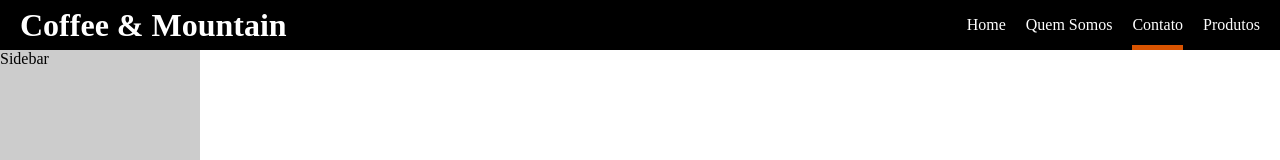
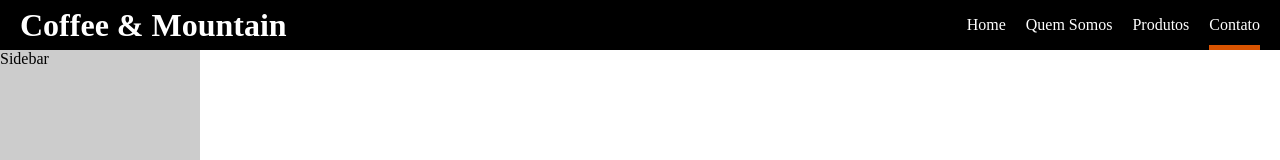
Before and after one commit to ProjetosCursoIF-ValSouza/frontend-react, a React (Vite) app: page /contato in a window 1280 px wide. Shown: the top 160 px of the page. Built offline with nearby package versions, Linux system fonts and the light colour scheme.

Commit message:
novos acertos de config

```diff
--- a/src/App.jsx
+++ b/src/App.jsx
@@ -1,9 +1,10 @@
 import Home from "./components/pages/Home"
 import QuemSomos from "./components/pages/QuemSomos"
+import Produtos from "./components/pages/Produtos"
 import Page404 from "./components/pages/Page404"
 import {Routes, Route} from "react-router-dom"
 import Contato from "./components/pages/Contato"
-import Produtos from "./components/pages/Produtos"
+
 import "./App.css"
 
 const App = () => {
@@ -11,9 +12,10 @@ const App = () => {
     <Routes>
       <Route path="/" element={<Home />} />
       <Route path="/quem-somos" element={<QuemSomos />} />
+      <Route path="/produtos" element={<Produtos />} />
+      <Route path="/contato" element={<Contato />} />
       <Route path="*" element={<Page404 />} />
-      <Route path="/contato" element={<Contato />} />
-      <Route path="/produtos" element={<Produtos />} />
+
     </Routes>
      )
 }
--- a/src/components/layout/Header.jsx
+++ b/src/components/layout/Header.jsx
@@ -9,8 +9,9 @@ const Header = () => {
             <ul>
                 <li><NavLink to="/">Home</NavLink></li>
                 <li><NavLink to="/quem-somos"> Quem Somos</NavLink></li>
+                <li><NavLink to="/Produtos">Produtos</NavLink></li>
                 <li><NavLink to="/contato">Contato</NavLink></li>
-                <li><NavLink to="/Produtos">Produtos</NavLink></li>
+
             </ul>
         </nav>
     </header>
```
